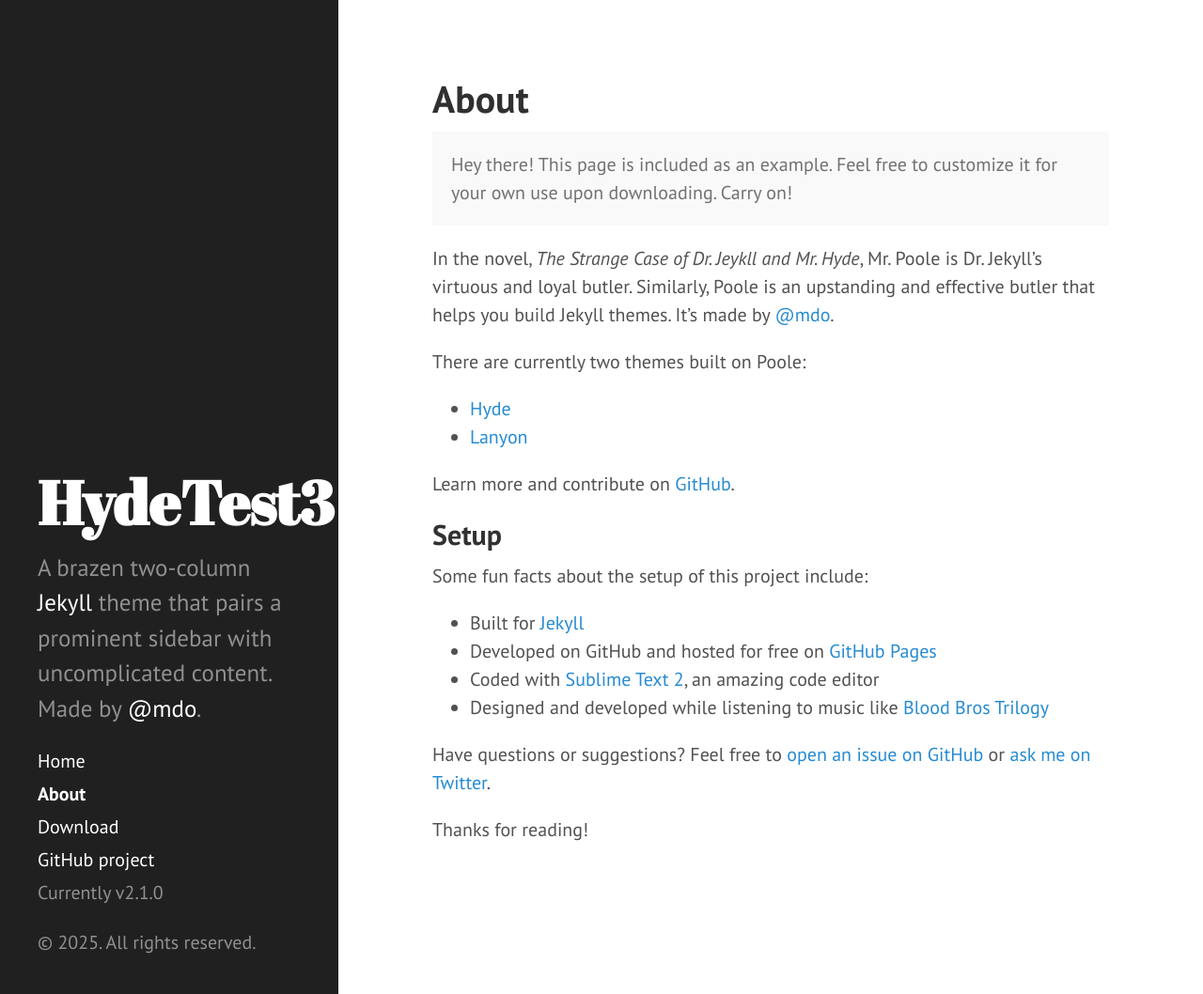
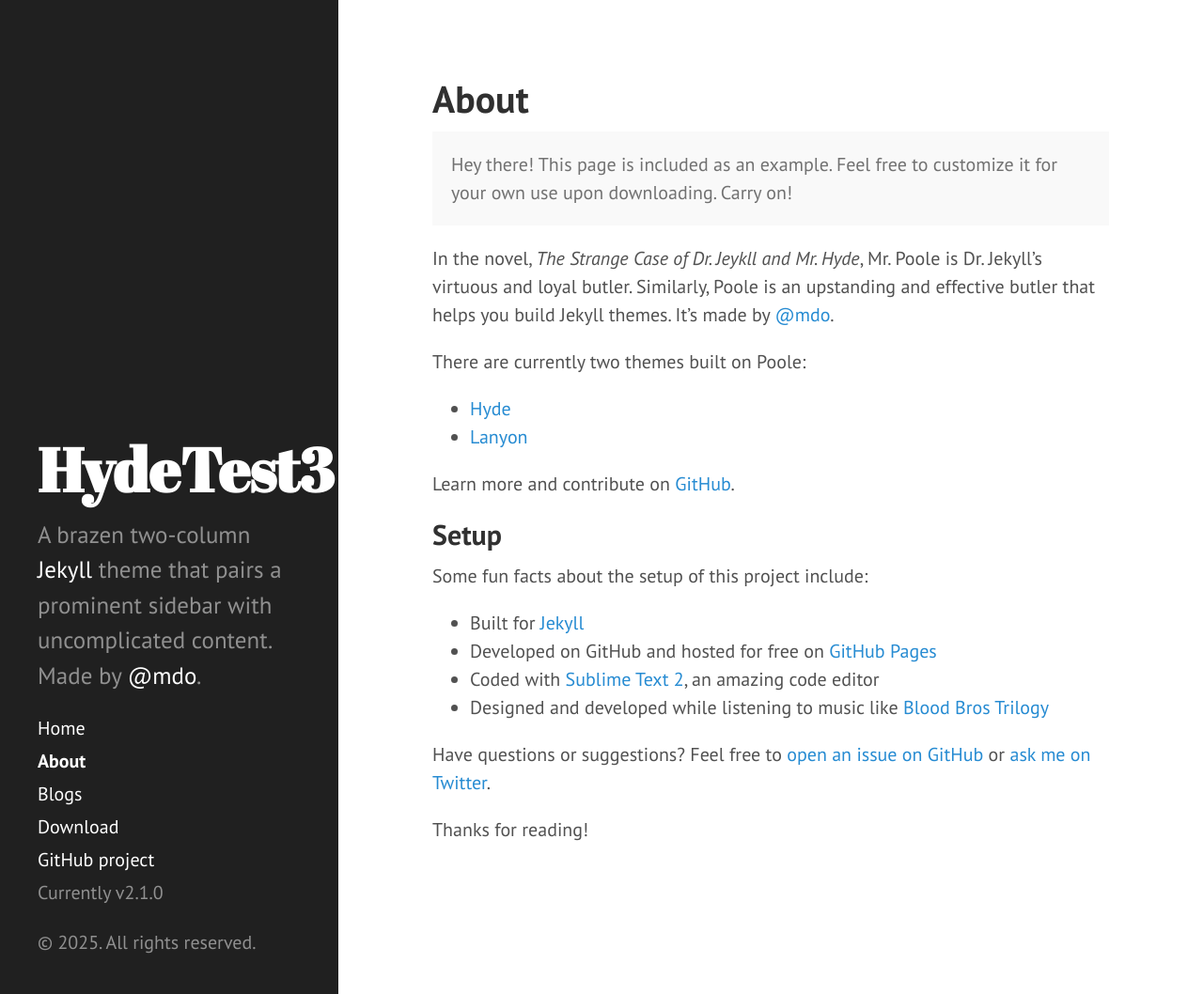
Before and after one commit to snowaner-ustc/snowaner-ustc.github.io, a Jekyll site: the page built from about.md, in a window 1280 px wide and 1058 px high. Shown: the whole window at 94% size. Built offline with Jekyll 4.4.1, drawn with Linux system fonts in a browser that asks for light colours; Markdown is read by kramdown in place of the engine named in the settings.

Commit message:
Update sidebar.html
add Blogs to sidebar

```diff
--- a/_includes/sidebar.html
+++ b/_includes/sidebar.html
@@ -26,6 +26,7 @@
         {% endif %}
       {% endfor %}
 
+      <a class="sidebar-nav-item" href="{{ site.github.repo }}/blogs.html">Blogs</a>
       <a class="sidebar-nav-item" href="{{ site.github.repo }}/archive/v{{ site.version }}.zip">Download</a>
       <a class="sidebar-nav-item" href="{{ site.github.repo }}">GitHub project</a>
       <span class="sidebar-nav-item">Currently v{{ site.version }}</span>
```
